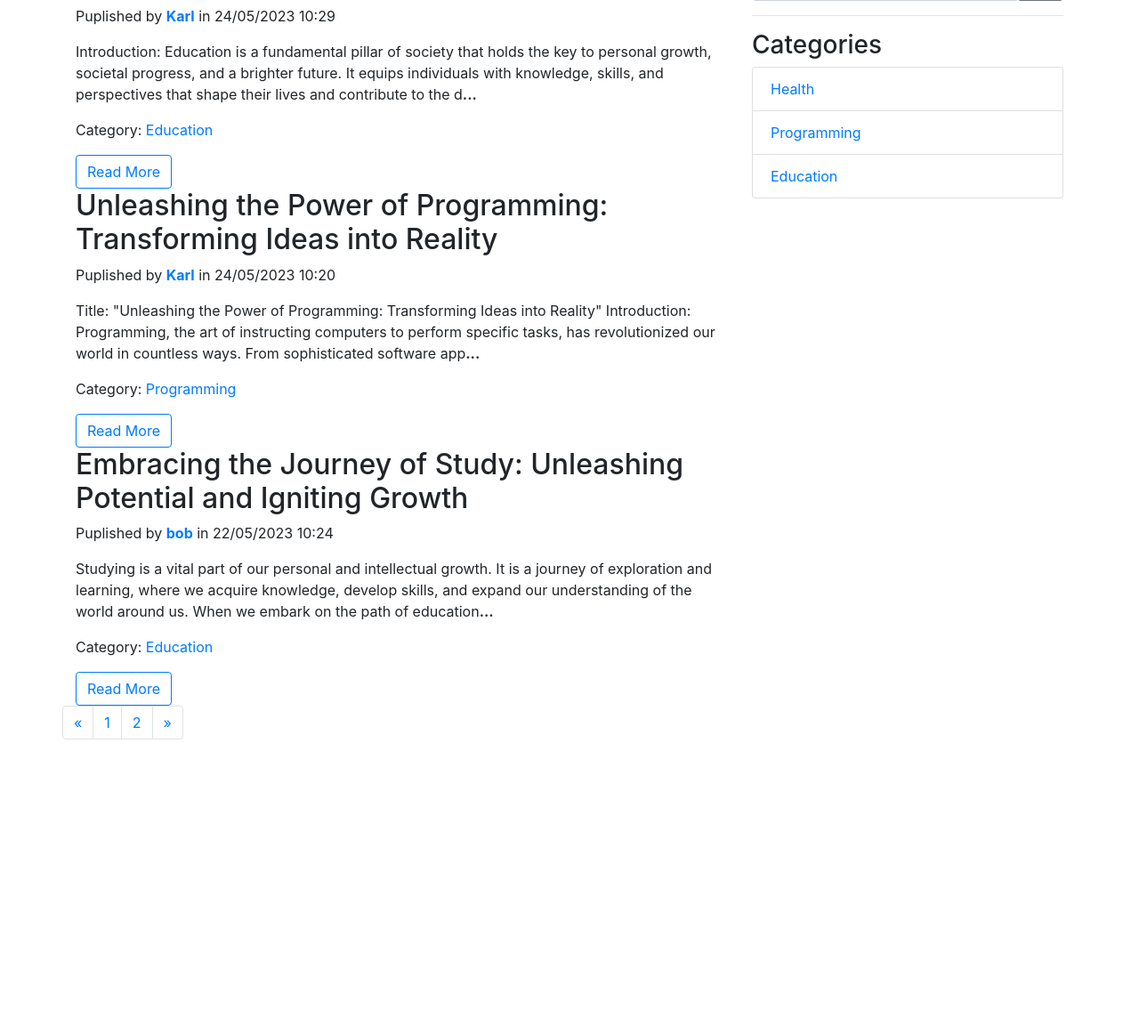
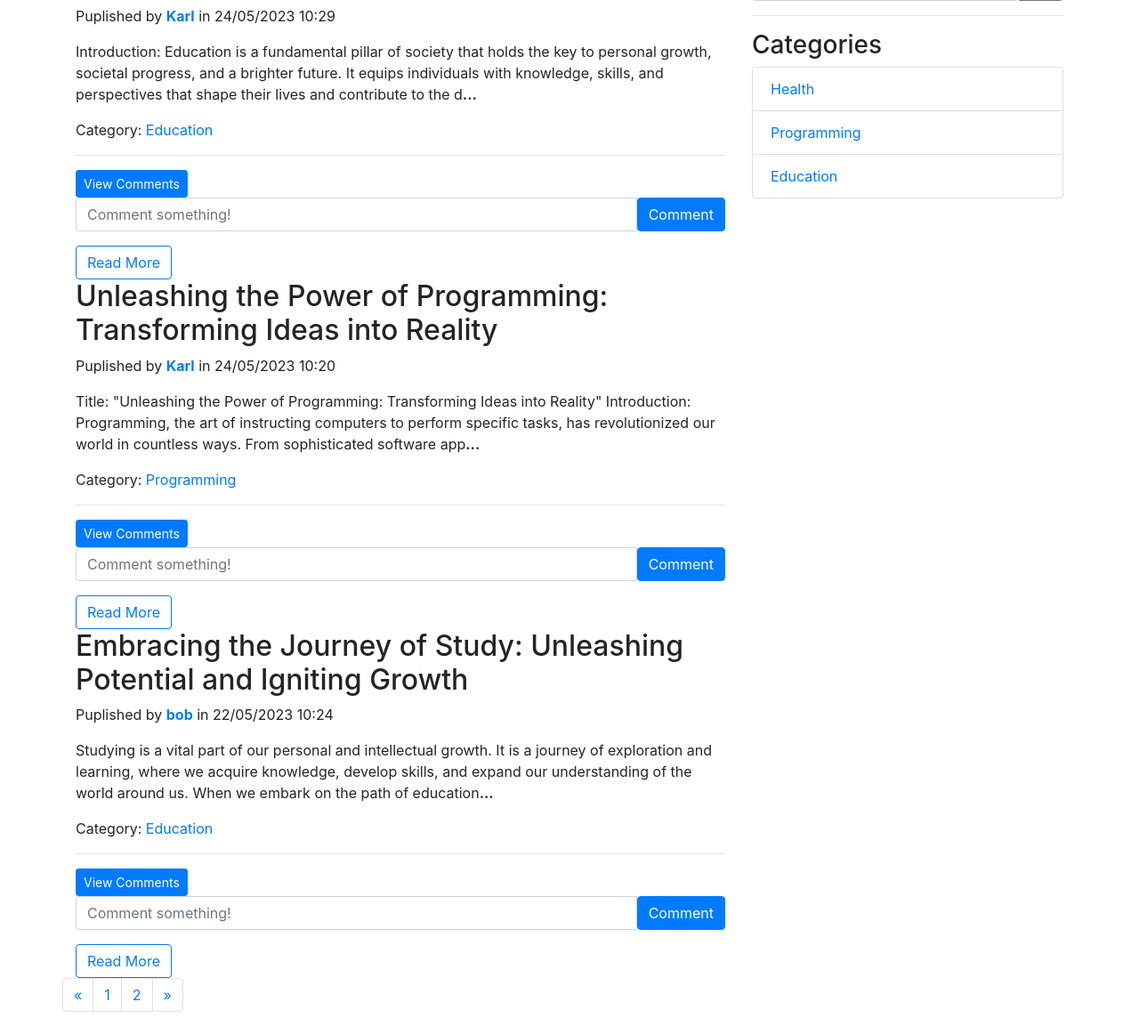
Before and after one commit to Kazak2410/Flask-Blog, a Flask app: page / in a window 1280 px wide. Shown: the part 197-1350 px from the top of the page at 89% size. Before the commit the page ends 1028 px from the top, so only its background shows below. Run offline with Flask 3, Linux system fonts and the light colour scheme; some libraries are stand-ins or nearby versions.

Commit message:
comment form

```diff
--- a/blog/posts/routes.py
+++ b/blog/posts/routes.py
@@ -2,10 +2,12 @@ from flask import (render_template, url_for, flash,
                    redirect, request, abort, Blueprint)
 from flask_login import current_user, login_required
 from blog import db
-from blog.models import Post, Category
+from blog.models import Post, Category, Comment
 from blog.posts.forms import PostForm, SearchForm
 
+
 posts = Blueprint('posts', __name__)
+
 
 @posts.route('/create_post', methods=['GET', 'POST'])
 @login_required
@@ -89,3 +91,23 @@ def home():
     posts = Post.query.order_by(Post.date_posted.desc()).paginate(page=page, per_page=3)
     categories = Category.query.all()
     return render_template('home.html', posts=posts, categories=categories, title='Home')
+
+
+@posts.route('/create_comment/<post_id>/', methods=['GET', 'POST'])
+@login_required
+def create_comment(post_id):
+    text = request.form.get('text')
+
+    if not text:
+        flash('Comment cannot be empty.', 'info')
+    else:
+        post = Post.query.filter_by(id=post_id).first()
+        if post:
+            comment = Comment(text=text, author=current_user, post_id=post_id)
+            db.session.add(comment)
+            db.session.commit()
+            flash('Comment has been created!', 'success')
+        else:
+            flash('Post does not exist.', 'info')
+
+    return redirect(url_for('posts.home'))
--- a/blog/templates/base.html
+++ b/blog/templates/base.html
@@ -12,6 +12,7 @@
     </title>
     <!-- Bootstrap CSS -->
     <link rel="stylesheet" href="https://cdnjs.cloudflare.com/ajax/libs/twitter-bootstrap/4.6.0/css/bootstrap.min.css">
+    <script src="https://cdn.jsdelivr.net/npm/bootstrap@5.3.0-alpha3/dist/js/bootstrap.bundle.min.js"></script>
 
     <!-- static -->
     <link rel="stylesheet" href="{{ url_for('static', filename='css/main.css') }}">
--- a/blog/templates/errors/500.html
+++ b/blog/templates/errors/500.html
@@ -1,9 +1,9 @@
 {% extends 'base.html' %}
 
 {% block content %}
-    <div class="col-md-8"></div>
+    <div class="col-md-8">
         <div class="content-section">
-            <<h1>Something went wrong (500)</h1>
+            <h1>Something went wrong (500)</h1>
             <p>We're experiencing some trouble on our end. Please try again in the near future</p>
         </div>
     </div>
--- a/blog/templates/home.html
+++ b/blog/templates/home.html
@@ -3,36 +3,12 @@
 {% block content %}
   <div class="row">
     <div class="col-md-8">
-      {% for post in posts.items %}
-        <div class="post-container">
-          <h2>{{ post.title }}</h2>
-          <p class="meta">Puplished by <a href="{{ url_for('users.account', user_id=post.author.id )}}"><b>{{ post.author.username }}</b></a>
-            in {{ post.date_posted.strftime('%d/%m/%Y %H:%M') }}</p>
-          <p class="text-preview">{{ post.content[:250] }}<b>...</b></p>
-          <p class="category">Category: <a href="{{ url_for('posts.category', category_id=post.category_id) }}">{{ post.category.name }}</a></p>
-          <a href="{{ url_for('posts.post', post_id=post.id) }}" class="btn btn-outline-primary">Read More</a>
-        </div>
-      {% endfor %}
+      {% include 'includes/post_template.html' %}
     </div>
     <div class="col-md-4">
-      <h3>Search</h3>
-      <form method="POST" action="{{ url_for('posts.search') }}" action="d-flex" id="search-form">
-        {{ form.hidden_tag() }}
-        <div class="input-group">
-          <input type="text" class="form-control" placeholder="Search for...", name="searched">
-          <span class="input-group-btn">
-            <button class="btn btn-secondary" type="submit" form="search-form">Go!</button>
-          </span>
+      {% include 'includes/sidebar_template.html' %}
     </div>
-      </form>
-      <hr>
-      <h3>Categories</h3>
-      <div class="list-group">
-        {% for category in categories %}
-          <a href="{{ url_for('posts.category', category_id=category.id) }}" class="list-group-item">{{ category.name }}</a>
-        {% endfor %}
-      </div>
-    </div>
+    {% if posts.items|length > 0 %}
       <nav aria-label="Page navigation">
         <ul class="pagination">
           <li class="page-item">
@@ -60,5 +36,6 @@
           </li>
         </ul>
       </nav>
+    {% endif %}
   </div>
 {% endblock content %}
--- /dev/null
+++ b/blog/templates/includes/post_template.html
@@ -0,0 +1,42 @@
+{% for post in posts %}
+    <div class="post-container">
+    <h2>{{ post.title }}</h2>
+    <p class="meta">Puplished by <a href="{{ url_for('users.account', user_id=post.author.id )}}"><b>{{ post.author.username }}</b></a>
+        in {{ post.date_posted.strftime('%d/%m/%Y %H:%M') }}</p>
+    <p class="text-preview">{{ post.content[:250] }}<b>...</b></p>
+    <p class="category">Category: <a href="{{ url_for('posts.category', category_id=post.category_id) }}">{{ post.category.name }}</a></p>
+
+    <hr>
+    <div class="comment-container">
+        <div class="collapse" id="comments-expanded-{{ post.id }}">
+        {% if post.comments|length > 0 %}
+            {% for comment in post.comments|reverse %}
+            <div class="row">
+                <div class="col-md-9">
+                <a href="{{ url_for('users.account', user_id=comment.author.id) }}">{{ comment.author.username }}</a>: {{ comment.text }}
+                </div>
+                <div class="col-md-3 text-right">
+                <small class="text-muted">{{ comment.date_posted.strftime('%d/%m/%Y %H:%M') }}</small>
+                </div>
+            </div>
+            <br>
+            {% endfor %}
+        {% else %}
+            No comments yet
+        {% endif %}
+        </div>
+
+        <a class="btn btn-primary btn-sm" data-bs-toggle="collapse" href="#comments-expanded-{{ post.id }}">
+        View Comments
+        </a>
+
+        <div class="comment-form-container">
+        <form class="input-group mb-3" method="POST" action="/create_comment/{{ post.id }}">
+            <input type="text" id="text" name="text" class="form-control" placeholder="Comment something!" />
+            <button type="submit" class="btn btn-primary">Comment</button>
+        </form>
+        </div>
+    </div>
+    <a href="{{ url_for('posts.post', post_id=post.id) }}" class="btn btn-outline-primary">Read More</a>
+    </div>
+    {% endfor %}
--- /dev/null
+++ b/blog/templates/includes/sidebar_template.html
@@ -0,0 +1,17 @@
+<h3>Search</h3>
+    <form method="POST" action="{{ url_for('posts.search') }}" action="d-flex" id="search-form">
+    {{ form.hidden_tag() }}
+    <div class="input-group">
+        <input type="text" class="form-control" placeholder="Search for...", name="searched">
+        <span class="input-group-btn">
+            <button class="btn btn-secondary" type="submit" form="search-form">Go!</button>
+        </span>
+    </div>
+    </form>
+    <hr>
+    <h3>Categories</h3>
+    <div class="list-group">
+        {% for category in categories %}
+            <a href="{{ url_for('posts.category', category_id=category.id) }}" class="list-group-item">{{ category.name }}</a>
+        {% endfor %}
+    </div>
--- a/blog/templates/post.html
+++ b/blog/templates/post.html
@@ -17,7 +17,7 @@
       </div>
     </div>
   </div>
-  <!-- Modal -->
+
   <div class="modal fade" id="deleteModal" tabindex="-1" role="dialog" aria-labelledby="deleteModalLabel" aria-hidden="true">
     <div class="modal-dialog" role="document">
       <div class="modal-content">
--- a/blog/users/routes.py
+++ b/blog/users/routes.py
@@ -6,6 +6,7 @@ from blog.models import User, Post
 from blog.users.forms import (RegisterForm, LoginForm, UpdateAccountForm,
                               RequestResetForm, ResetPasswordForm)
 from blog.users.utils import save_picture, send_reset_email
+
 
 users = Blueprint('users', __name__)
 
```
Also changed, not shown: blog/models.py (+13 -1 lines), blog/templates/account.html (+1 -9 lines), blog/templates/category.html (+2 -27 lines), instance/site.db. Lines whose indentation alone changed are shown as unchanged.
